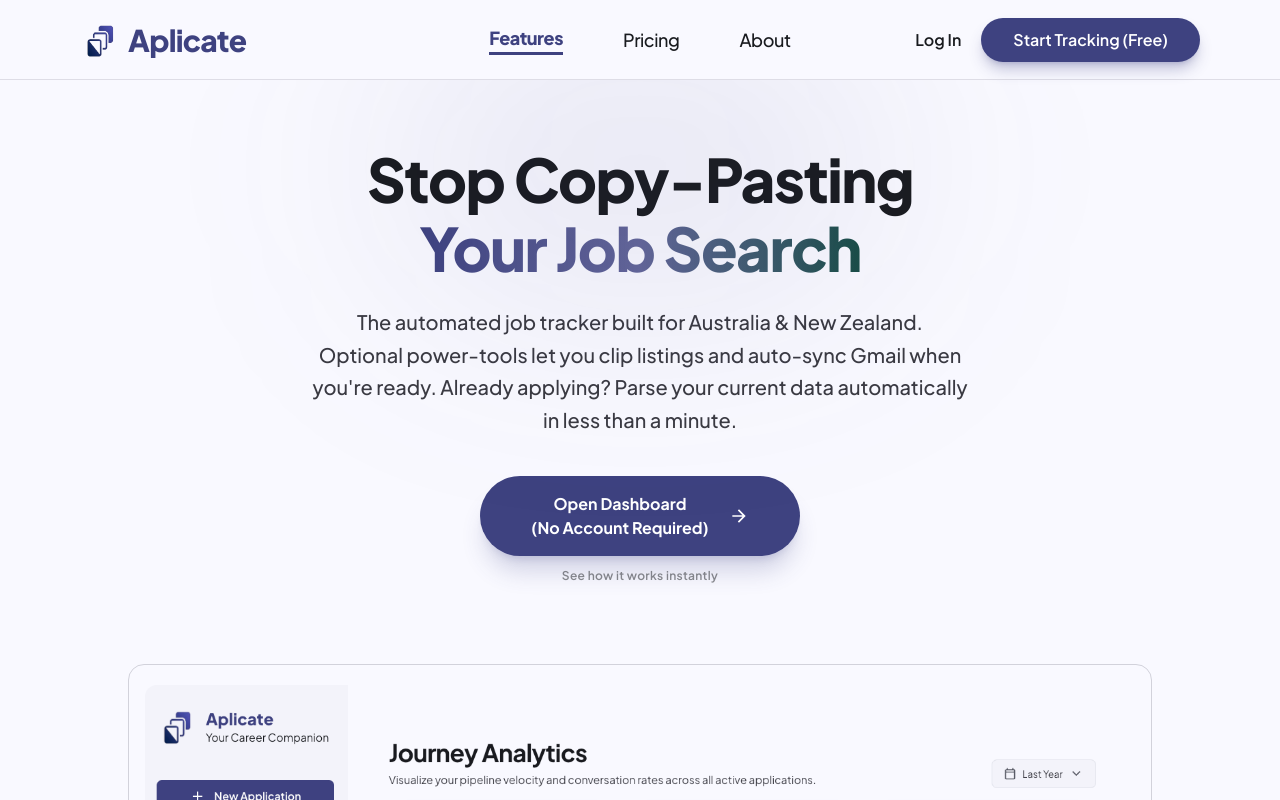
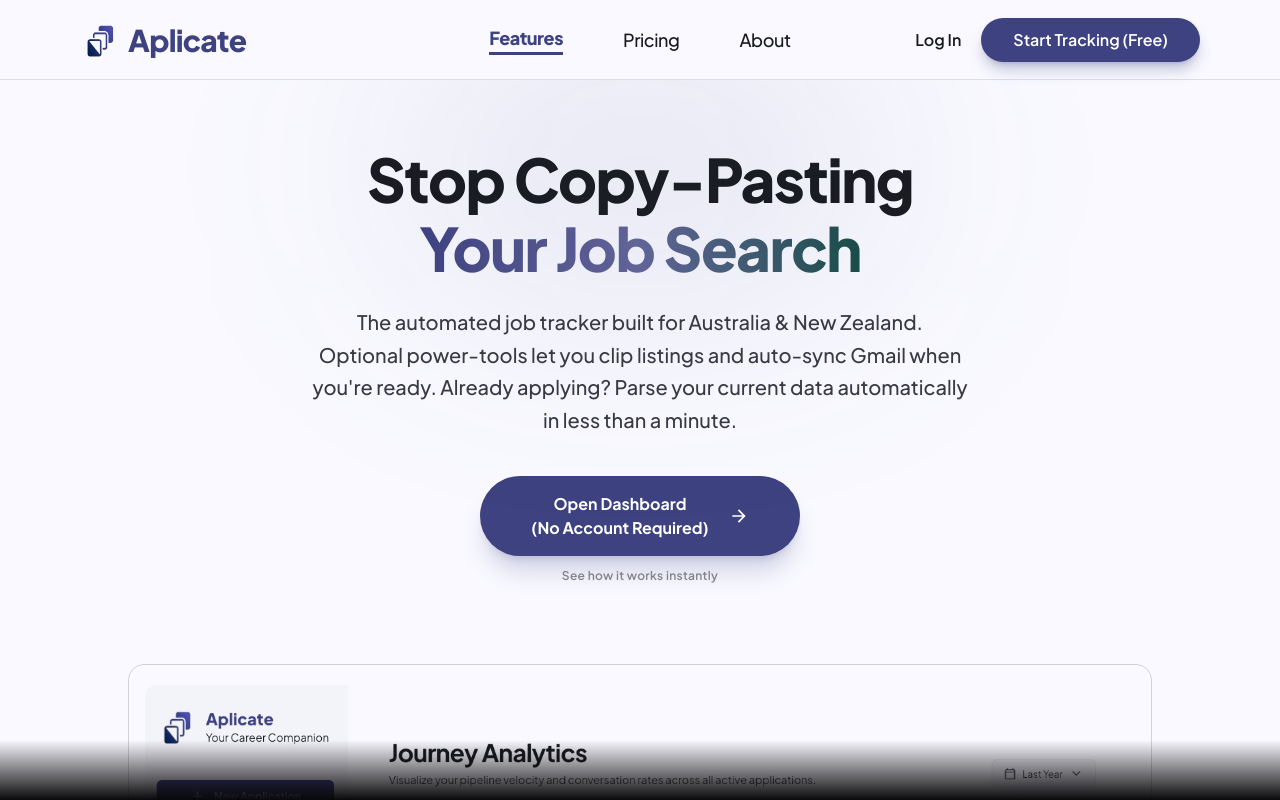
Before and after one commit to Galvatar/Aplicate, a Next.js app: page / in a window 1280 px wide. Built offline with nearby package versions, Linux system fonts and the light colour scheme; no server answers.

Commit message:
Added subtle shadowing at the bottom of the landing pages

```diff
--- a/app/(landing)/about/AboutPage.tsx
+++ b/app/(landing)/about/AboutPage.tsx
@@ -34,6 +34,7 @@ export default function AboutPage() {
 
       {/** Body */}
       <div className="flex relative flex-col items-center mb-30 pt-30 px-20">
+        <span className="h-30 fixed z-100 left-0 bottom-0 w-full bg-linear-to-t from-[#09090b] via-transparent to-transparent pointer-events-none" />
         {/** Story Section */}
         <motion.div
           initial="hidden"
--- a/app/(landing)/pricing/PricingPage.tsx
+++ b/app/(landing)/pricing/PricingPage.tsx
@@ -31,6 +31,7 @@ export default function PricingPage() {
 
       {/** Body */}
       <div className="flex relative flex-col items-center mb-30">
+        <span className="h-30 fixed z-100 left-0 bottom-0 w-full bg-linear-to-t from-[#09090b] via-transparent to-transparent pointer-events-none" />
         <motion.div
           initial="hidden"
           animate="visible"
--- a/app/(landing)/privacy/PrivacyPolicyPage.tsx
+++ b/app/(landing)/privacy/PrivacyPolicyPage.tsx
@@ -13,6 +13,7 @@ export default function PrivacyPolicyPage() {
 
             {/** Body */}
             <div className="flex flex-col relative items-center my-30 px-20 gap-5">
+                <span className="h-30 fixed z-100 left-0 bottom-0 w-full bg-linear-to-t from-[#09090b] via-transparent to-transparent pointer-events-none" />
                 <h1 className="text-primary font-extrabold text-3xl">
                     Privacy Policy
                 </h1>
--- a/app/(landing)/refund/RefundsPage.tsx
+++ b/app/(landing)/refund/RefundsPage.tsx
@@ -13,6 +13,7 @@ export default function RefundsPage() {
 
             {/** Body */}
             <div className="flex flex-col relative items-center my-30 px-20 gap-5">
+                <span className="h-30 fixed z-100 left-0 bottom-0 w-full bg-linear-to-t from-[#09090b] via-transparent to-transparent pointer-events-none" />
                 <h1 className="font-extrabold text-primary text-3xl">
                     Refund Policy
                 </h1>
--- a/app/(landing)/terms/TNCsPage.tsx
+++ b/app/(landing)/terms/TNCsPage.tsx
@@ -13,6 +13,7 @@ export default function TermsAndConditionsPage() {
 
             {/** Body */}
             <div className="flex flex-col relative items-center my-30 px-20 gap-5">
+                <span className="h-30 fixed z-100 left-0 bottom-0 w-full bg-linear-to-t from-[#09090b] via-transparent to-transparent pointer-events-none" />
                 <h1 className="font-extrabold text-primary text-3xl">
                     Terms and Conditions
                 </h1>
--- a/app/page.tsx
+++ b/app/page.tsx
@@ -31,7 +31,7 @@ export default function Home() {
 
       {/** Body */}
       <div className="flex relative flex-col px-3 items-center ">
-        <span className="" />
+        <span className="h-30 fixed z-100 left-0 bottom-0 w-full bg-linear-to-t from-[#09090b] via-transparent to-transparent pointer-events-none" />
 
         {/** Landing card (Hero Section) - ANIMATES ON INITIAL PAGE LOAD */}
         <motion.div
```
